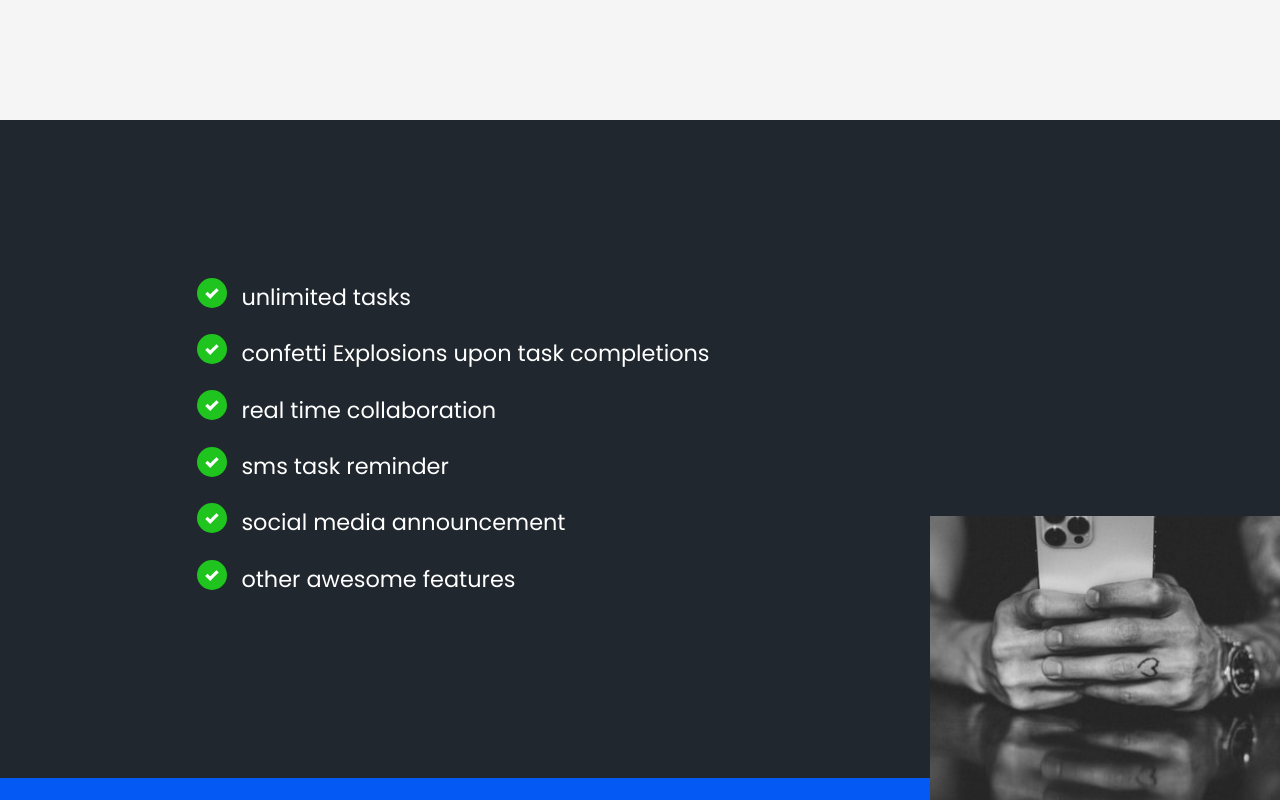
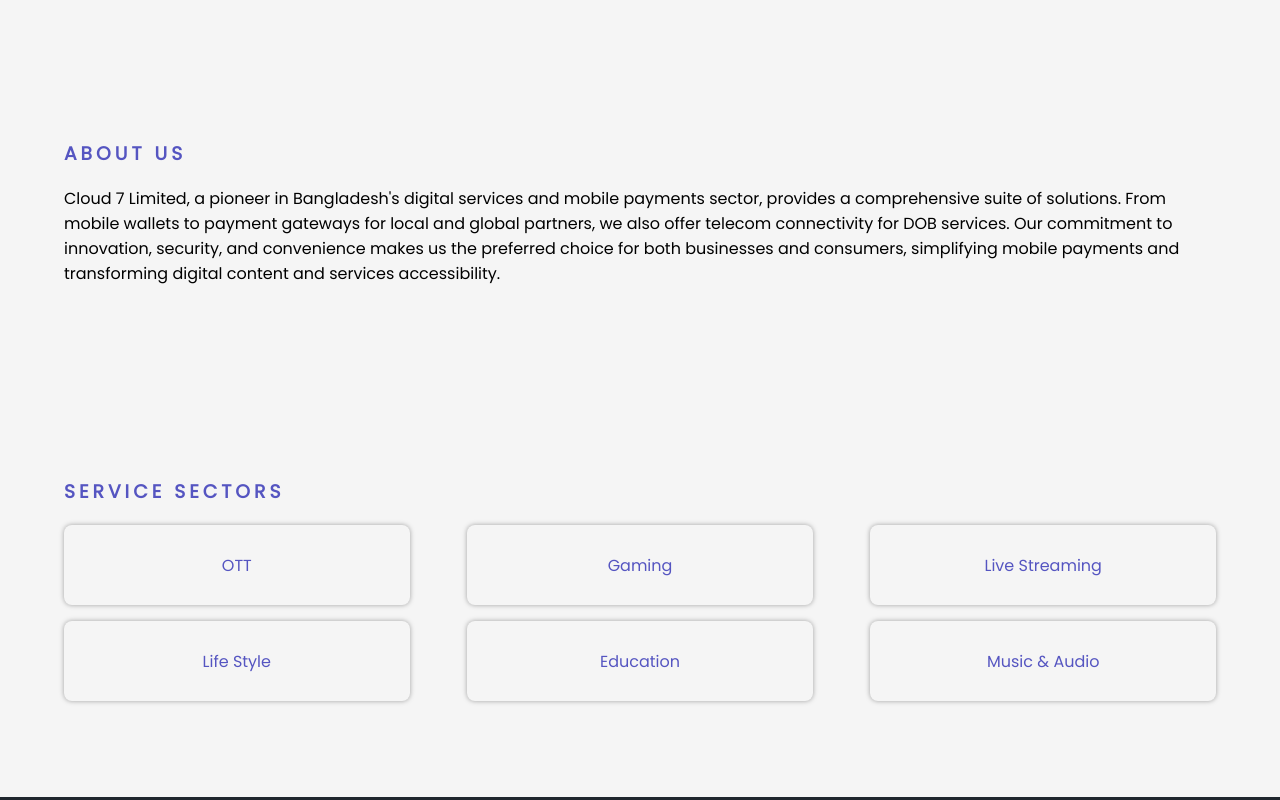
Before and after one commit to sazid-hassan/cloud7land, a React (Create React App) app: page / in a window 1280 px wide. Shown: the part 620-1420 px from the top of the page. Built offline with nearby package versions, Linux system fonts and the light colour scheme.

Commit message:
added some components

```diff
--- a/package.json
+++ b/package.json
@@ -1,6 +1,5 @@
 {
-  "homepage": "https://yanniro2.github.io/RememberThat",
-  "name": "rememberthat",
+  "name": "cloud7Landing",
   "version": "0.1.0",
   "private": true,
   "dependencies": {
--- a/src/App.js
+++ b/src/App.js
@@ -10,6 +10,8 @@
 import person2 from "./Img/person-2.jfif";
 import person3 from "./Img/person-3.jpg";
 import video from "./Img/video.svg";
+import About from "./Pages/About";
+import Services from "./Pages/Services";
 
 function App() {
   // const mobileBtn = document.getElementById("mobile-cta");
@@ -93,6 +95,10 @@
       {/* <!--SECTION HERO BLOG END--> */}
 
       {/* <!--SECTION FEATURES BLOG START--> */}
+
+      <About />
+      <Services />
+
       <section class="features-section">
         <div class="container">
           <ul>
--- /dev/null
+++ b/src/Components/services/ServiceCard.jsx
@@ -0,0 +1,7 @@
+import React from "react";
+
+const ServiceCard = ({ data }) => {
+  return <div className="service-card">{data.title}</div>;
+};
+
+export default ServiceCard;
--- /dev/null
+++ b/src/Pages/About.jsx
@@ -0,0 +1,20 @@
+import React from "react";
+
+const About = () => {
+  return (
+    <div className="about">
+      <h3>ABOUT US</h3>
+      <p className="desc">
+        Cloud 7 Limited, a pioneer in Bangladesh's digital services and mobile
+        payments sector, provides a comprehensive suite of solutions. From
+        mobile wallets to payment gateways for local and global partners, we
+        also offer telecom connectivity for DOB services. Our commitment to
+        innovation, security, and convenience makes us the preferred choice for
+        both businesses and consumers, simplifying mobile payments and
+        transforming digital content and services accessibility.
+      </p>
+    </div>
+  );
+};
+
+export default About;
--- /dev/null
+++ b/src/Pages/Services.jsx
@@ -0,0 +1,38 @@
+import React from "react";
+import ServiceCard from "../Components/services/ServiceCard";
+
+const Services = () => {
+  const serviceData = [
+    {
+      title: "OTT",
+    },
+    {
+      title: "Gaming",
+    },
+    {
+      title: "Live Streaming",
+    },
+    {
+      title: "Life Style",
+    },
+    {
+      title: "Education",
+    },
+    {
+      title: "Music & Audio",
+    },
+  ];
+
+  return (
+    <div className="about">
+      <h3>Service Sectors</h3>
+      <div className="service-card-holder">
+        {serviceData.map((d, i) => (
+          <ServiceCard key={i} data={d} />
+        ))}
+      </div>
+    </div>
+  );
+};
+
+export default Services;
--- /dev/null
+++ b/src/styles/about.css
@@ -0,0 +1,11 @@
+.about{
+    min-height: 40vh;
+    width: 90%;
+    margin: 0  auto;
+}
+
+h3{
+    letter-spacing: 4px;
+    color: rgb(85, 85, 193);
+    text-transform: uppercase
+}
--- /dev/null
+++ b/src/styles/global.css
@@ -0,0 +1,22 @@
+@import "./about.css";
+
+.service-card-holder {
+  display: flex;
+  flex-wrap: wrap;
+  justify-content: space-between;
+}
+
+.service-card {
+  box-shadow: rgba(0, 0, 0, 0.35) 0px 0px 5px;
+  min-height: 80px;
+  min-width: 30%;
+  box-sizing: border-box;
+  border-radius: 8px;
+  display: flex;
+  justify-content: center;
+  align-items: center;
+  flex-direction: column;
+  gap: 8px;
+  margin-bottom: 16px;
+  color: rgb(85, 85, 193);
+}
```
Also changed, not shown: src/index.js (+7 -6 lines).
